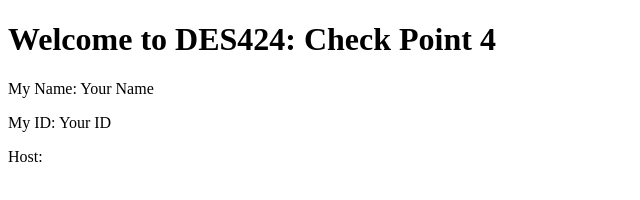
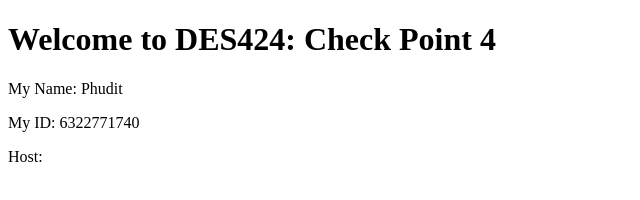
Before and after one commit to 6322771740/DES424_6322771740, a plain HTML site: page check4.html in a window 1280 px wide. Shown: the full height of the page, 0-640 px from the left. Drawn offline with Linux system fonts and the light colour scheme.

Commit message:
Update check4.html

```diff
--- a/check4.html
+++ b/check4.html
@@ -2,8 +2,8 @@
 <html>
 <body>
 <h1>Welcome to DES424: Check Point 4</h1>
-<p>My Name: Your Name</p>
-<p>My ID: Your ID</p>
+<p>My Name: Phudit</p>
+<p>My ID: 6322771740</p>
 <p>Host: <MY_HOST></p>
 </body>
 </html>
```
